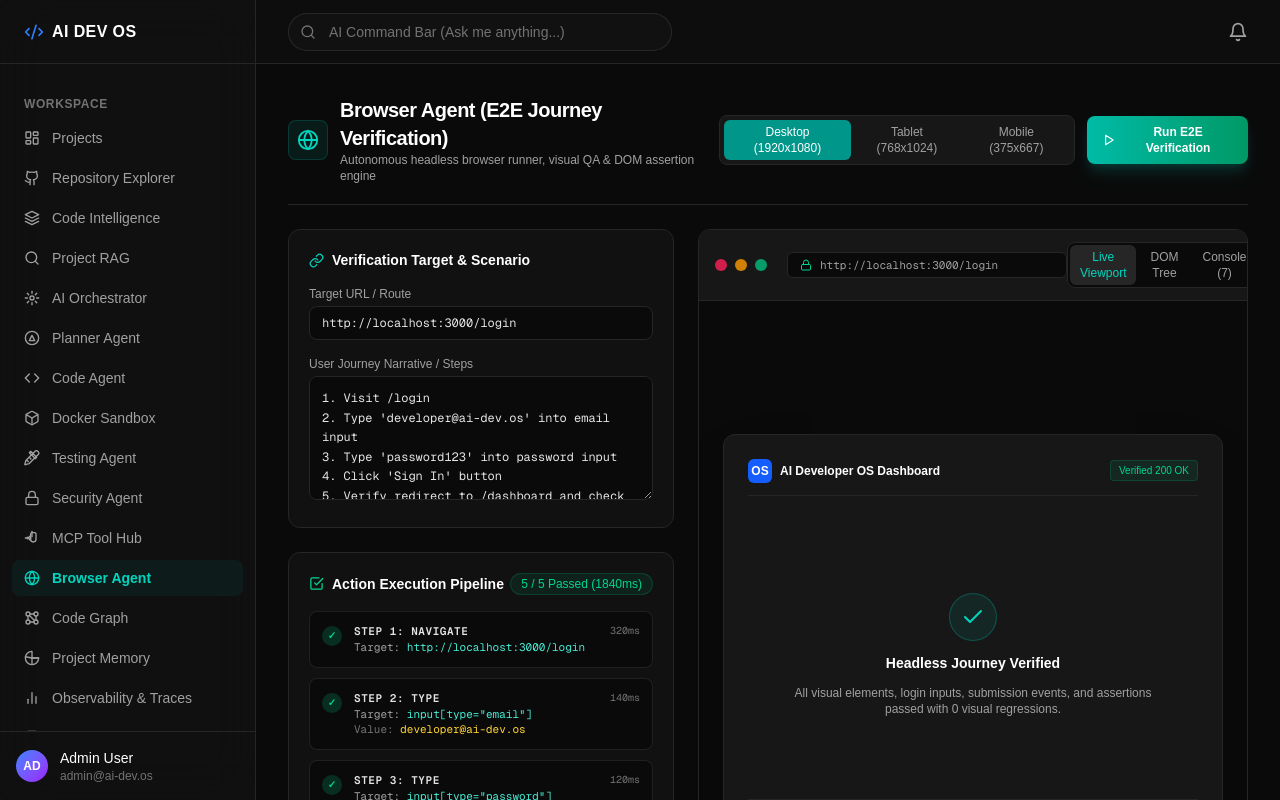
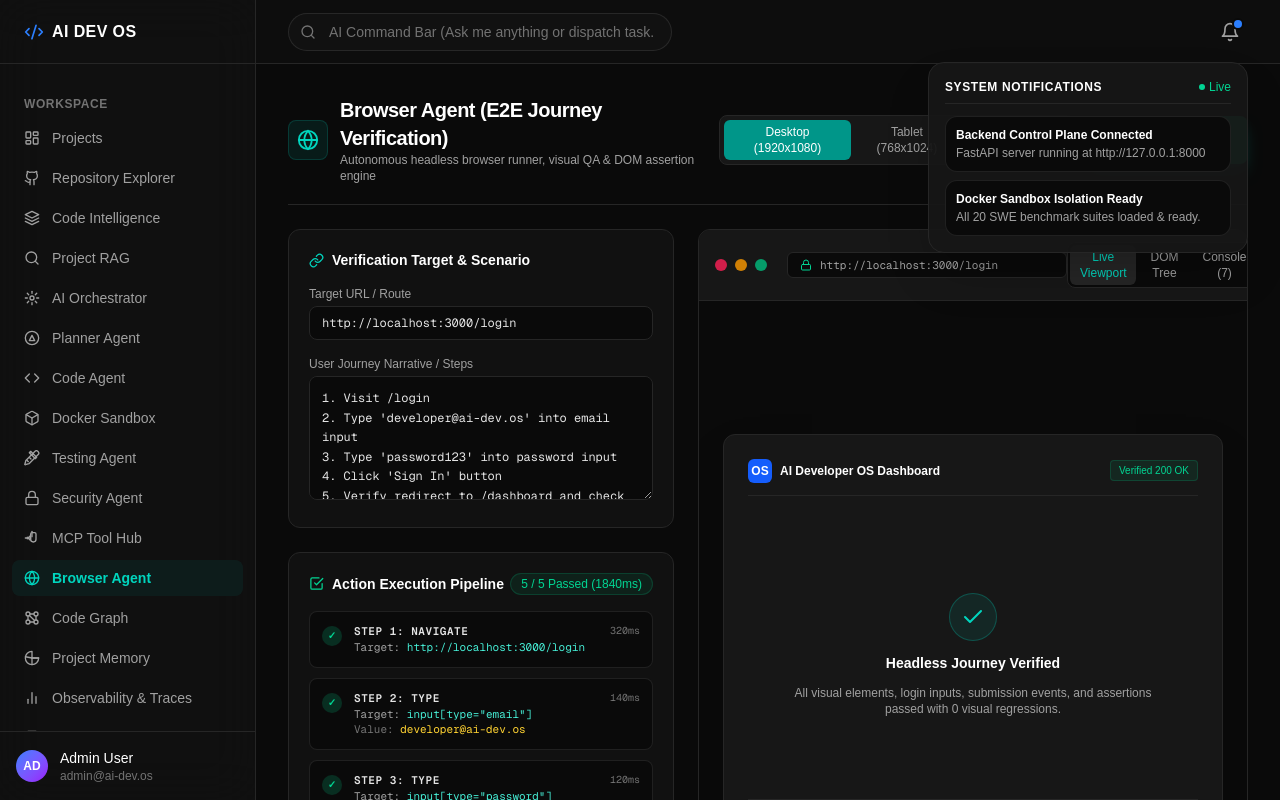
Before and after one commit to ktilak12/Ai-developers-OS, a Next.js app in the folder apps/web/: page /browser in a window 1280 px wide. Both pictures are taken after a click on the button "Notifications". Built offline with nearby package versions, Linux system fonts and the light colour scheme.

Commit message:
feat(web): connect AI command bar, notifications, and system routes in layout

```diff
--- a/apps/web/src/app/(dashboard)/layout.tsx
+++ b/apps/web/src/app/(dashboard)/layout.tsx
@@ -1,11 +1,27 @@
 "use client";
 
 import Link from "next/link";
-import { usePathname } from "next/navigation";
-import { ReactNode } from "react";
+import { usePathname, useRouter } from "next/navigation";
+import { ReactNode, useState } from "react";
 
 export default function DashboardLayout({ children }: { children: ReactNode }) {
   const pathname = usePathname();
+  const router = useRouter();
+  const [commandQuery, setCommandQuery] = useState("");
+  const [showNotifications, setShowNotifications] = useState(false);
+
+  const handleCommandSubmit = (e: React.FormEvent) => {
+    e.preventDefault();
+    if (!commandQuery.trim()) return;
+    const q = commandQuery.trim();
+    setCommandQuery("");
+    // If it looks like a code search or question, route to intelligence, else orchestrator
+    if (q.toLowerCase().startsWith("where ") || q.toLowerCase().startsWith("find ") || q.toLowerCase().startsWith("search ")) {
+      router.push(`/intelligence?query=${encodeURIComponent(q)}`);
+    } else {
+      router.push(`/orchestrator?task=${encodeURIComponent(q)}&run=true`);
+    }
+  };
 
   const isProjectsActive = pathname === "/dashboard" || pathname.startsWith("/projects");
   const isRepositoryActive = pathname.startsWith("/repository");
@@ -23,10 +39,6 @@ export default function DashboardLayout({ children }: { children: ReactNode }) {
   const isOrchestratorActive = pathname.startsWith("/orchestrator");
   const isObservabilityActive = pathname.startsWith("/observability");
   const isEvaluationActive = pathname.startsWith("/evaluation");
-
-
-
-
 
   return (
     <div className="flex h-screen bg-neutral-950 text-neutral-50 overflow-hidden">
@@ -223,17 +235,17 @@ export default function DashboardLayout({ children }: { children: ReactNode }) {
 
 
           <p className="px-3 text-xs font-semibold text-neutral-500 uppercase tracking-wider mb-2 mt-6">System</p>
-          <Link href="#" className="flex items-center gap-3 rounded-lg text-neutral-400 hover:bg-neutral-800/50 hover:text-white px-3 py-2 text-sm font-medium transition-colors">
+          <Link href="/orchestrator" className="flex items-center gap-3 rounded-lg text-neutral-400 hover:bg-neutral-800/50 hover:text-white px-3 py-2 text-sm font-medium transition-colors">
             <svg xmlns="http://www.w3.org/2000/svg" width="16" height="16" viewBox="0 0 24 24" fill="none" stroke="currentColor" strokeWidth="2" strokeLinecap="round" strokeLinejoin="round"><path d="M12 8V4H8"/><rect width="16" height="12" x="4" y="8" rx="2"/><path d="M2 14h2"/><path d="M20 14h2"/><path d="M15 13v2"/><path d="M9 13v2"/></svg>
             Agents
           </Link>
-          <Link href="#" className="flex items-center gap-3 rounded-lg text-neutral-400 hover:bg-neutral-800/50 hover:text-white px-3 py-2 text-sm font-medium transition-colors">
+          <Link href="/observability" className="flex items-center gap-3 rounded-lg text-neutral-400 hover:bg-neutral-800/50 hover:text-white px-3 py-2 text-sm font-medium transition-colors">
             <svg xmlns="http://www.w3.org/2000/svg" width="16" height="16" viewBox="0 0 24 24" fill="none" stroke="currentColor" strokeWidth="2" strokeLinecap="round" strokeLinejoin="round"><path d="M12 2v20"/><path d="M17 5H9.5a3.5 3.5 0 0 0 0 7h5a3.5 3.5 0 0 1 0 7H6"/></svg>
-            Billing
+            Billing & Metrics
           </Link>
-          <Link href="#" className="flex items-center gap-3 rounded-lg text-neutral-400 hover:bg-neutral-800/50 hover:text-white px-3 py-2 text-sm font-medium transition-colors">
+          <Link href="/memory" className="flex items-center gap-3 rounded-lg text-neutral-400 hover:bg-neutral-800/50 hover:text-white px-3 py-2 text-sm font-medium transition-colors">
             <svg xmlns="http://www.w3.org/2000/svg" width="16" height="16" viewBox="0 0 24 24" fill="none" stroke="currentColor" strokeWidth="2" strokeLinecap="round" strokeLinejoin="round"><path d="M12.22 2h-.44a2 2 0 0 0-2 2v.18a2 2 0 0 1-1 1.73l-.43.25a2 2 0 0 1-2 0l-.15-.08a2 2 0 0 0-2.73.73l-.22.38a2 2 0 0 0 .73 2.73l.15.1a2 2 0 0 1 1 1.72v.51a2 2 0 0 1-1 1.74l-.15.09a2 2 0 0 0-.73 2.73l.22.38a2 2 0 0 0 2.73.73l.15-.08a2 2 0 0 1 2 0l.43.25a2 2 0 0 1 1 1.73V20a2 2 0 0 0 2 2h.44a2 2 0 0 0 2-2v-.18a2 2 0 0 1 1-1.73l.43-.25a2 2 0 0 1 2 0l.15.08a2 2 0 0 0 2.73-.73l.22-.39a2 2 0 0 0-.73-2.73l-.15-.08a2 2 0 0 1-1-1.74v-.5a2 2 0 0 1 1-1.74l.15-.09a2 2 0 0 0 .73-2.73l-.22-.38a2 2 0 0 0-2.73-.73l-.15.08a2 2 0 0 1-2 0l-.43-.25a2 2 0 0 1-1-1.73V4a2 2 0 0 0-2-2z"/><circle cx="12" cy="12" r="3"/></svg>
-            Settings
+            Settings & Memory
           </Link>
         </nav>
 
@@ -254,20 +266,48 @@ export default function DashboardLayout({ children }: { children: ReactNode }) {
       <main className="flex-1 flex flex-col min-w-0 overflow-hidden">
         {/* Header */}
         <header className="h-16 flex items-center justify-between px-8 border-b border-neutral-800 bg-neutral-900/30 backdrop-blur-sm shrink-0">
-          <div className="flex items-center gap-4">
+          <form onSubmit={handleCommandSubmit} className="flex items-center gap-4">
             <div className="relative">
               <svg xmlns="http://www.w3.org/2000/svg" width="16" height="16" viewBox="0 0 24 24" fill="none" stroke="currentColor" strokeWidth="2" strokeLinecap="round" strokeLinejoin="round" className="absolute left-3 top-1/2 -translate-y-1/2 text-neutral-500"><circle cx="11" cy="11" r="8"/><path d="m21 21-4.3-4.3"/></svg>
               <input
                 type="text"
-                placeholder="AI Command Bar (Ask me anything...)"
+                value={commandQuery}
+                onChange={(e) => setCommandQuery(e.target.value)}
+                placeholder="AI Command Bar (Ask me anything or dispatch task... Press Enter)"
                 className="w-96 rounded-full border border-neutral-700/50 bg-neutral-900/50 pl-10 pr-4 py-2 text-sm text-neutral-300 focus:border-blue-500 focus:outline-none focus:ring-1 focus:ring-blue-500 transition-colors"
               />
             </div>
-          </div>
-          <div className="flex items-center gap-4">
-            <button className="text-neutral-400 hover:text-white transition-colors">
+          </form>
+          <div className="relative flex items-center gap-4">
+            <button
+              onClick={() => setShowNotifications(!showNotifications)}
+              className="text-neutral-400 hover:text-white transition-colors relative p-2 rounded-lg hover:bg-neutral-800"
+              title="Notifications"
+            >
               <svg xmlns="http://www.w3.org/2000/svg" width="20" height="20" viewBox="0 0 24 24" fill="none" stroke="currentColor" strokeWidth="2" strokeLinecap="round" strokeLinejoin="round"><path d="M6 8a6 6 0 0 1 12 0c0 7 3 9 3 9H3s3-2 3-9"/><path d="M10.3 21a1.94 1.94 0 0 0 3.4 0"/></svg>
+              <span className="absolute top-1.5 right-1.5 h-2 w-2 rounded-full bg-blue-500 ring-2 ring-neutral-950"></span>
             </button>
+
+            {showNotifications && (
+              <div className="absolute right-0 top-12 w-80 rounded-2xl border border-neutral-800 bg-neutral-900/95 p-4 shadow-2xl backdrop-blur-xl z-50 space-y-3">
+                <div className="flex items-center justify-between border-b border-neutral-800 pb-2">
+                  <span className="text-xs font-bold text-white uppercase tracking-wider">System Notifications</span>
+                  <span className="text-xs text-emerald-400 flex items-center gap-1">
+                    <span className="h-1.5 w-1.5 rounded-full bg-emerald-400"></span> Live
+                  </span>
+                </div>
+                <div className="space-y-2 text-xs">
+                  <div className="p-2.5 rounded-xl bg-neutral-950 border border-neutral-800/80">
+                    <p className="font-semibold text-white">Backend Control Plane Connected</p>
+                    <p className="text-neutral-400 mt-0.5">FastAPI server running at http://127.0.0.1:8000</p>
+                  </div>
+                  <div className="p-2.5 rounded-xl bg-neutral-950 border border-neutral-800/80">
+                    <p className="font-semibold text-white">Docker Sandbox Isolation Ready</p>
+                    <p className="text-neutral-400 mt-0.5">All 20 SWE benchmark suites loaded & ready.</p>
+                  </div>
+                </div>
+              </div>
+            )}
           </div>
         </header>
 
```
